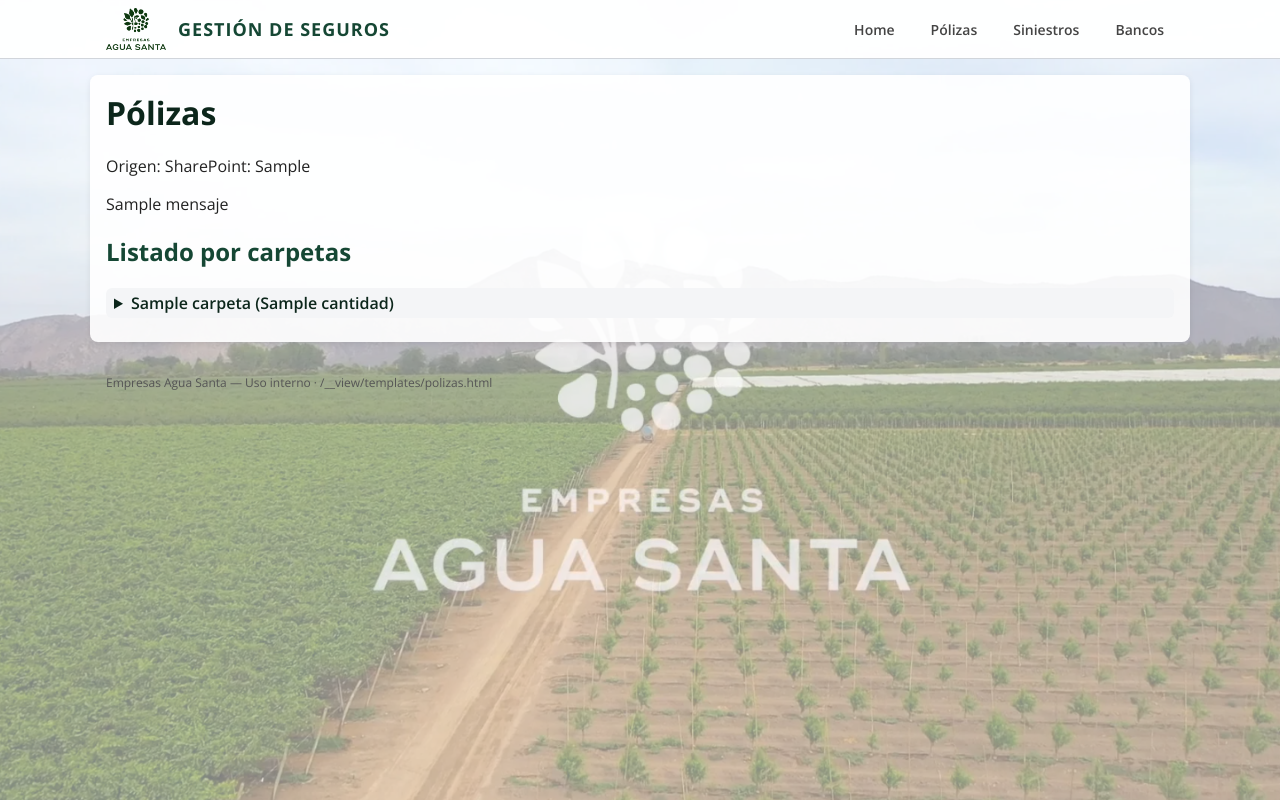
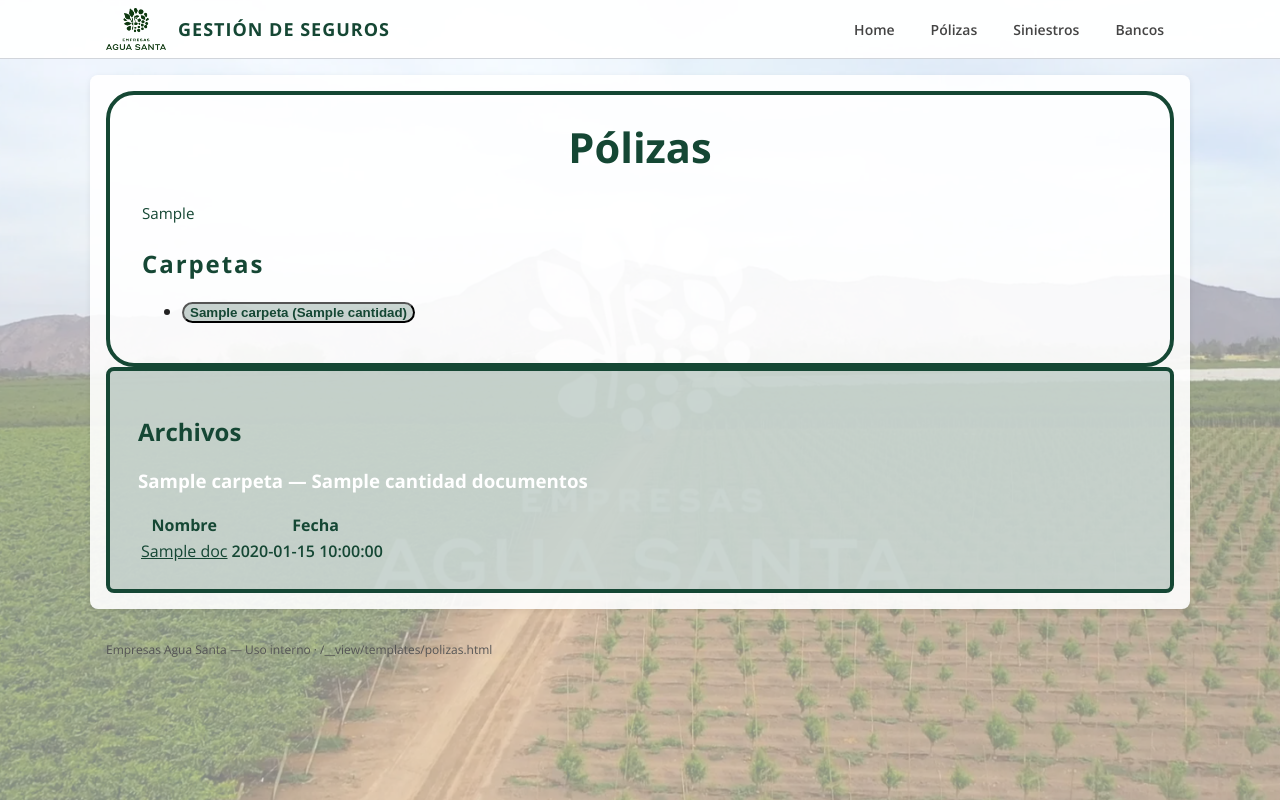
Before and after one commit to EdsonLazoAguaSanta/seguimiento_polizas, a FastAPI app: template templates/polizas.html in a window 1280 px wide. Run offline with FastAPI, Linux system fonts and the light colour scheme; the template is opened without the code that fills it: most values are stand-ins (such as "Sample title", 1, 10 or a date in 2020).

Commit message:
Update polizas.html

```diff
--- a/templates/polizas.html
+++ b/templates/polizas.html
@@ -3,51 +3,160 @@
 {% block title %}Pólizas{% endblock %}
 
 {% block content %}
-<div class="container mt-4">
+<style>
+  /* Marco grande izquierdo (todas las carpetas) */
+  .marco-carpetas {
+    border: 4px solid #154734;
+    border-radius: 28px;
+    padding: 24px 32px;
+    background-color: rgba(255, 255, 255, 0.12);
+  }
 
-  <h1 class="mb-3">Pólizas</h1>
-  <p class="text-muted">Origen: SharePoint: {{ ruta_base }}</p>
+  /* Viñeta derecha (listado de archivos) */
+  .vineta-archivos {
+    border: 4px solid #154734;
+    border-radius: 8px;
+    padding: 24px 28px;
+    /* velo verde al 52 %, deja ver el fondo */
+    background-color: rgba(21, 71, 52, 0.22);
+  }
 
-  {% if mensaje %}
-    <div class="alert alert-warning">{{ mensaje }}</div>
-  {% endif %}
+  .titulo-polizas {
+    color: #154734;
+    font-size: 2.6rem;
+    font-weight: 700;
+    text-align: center;
+  }
+
+  .texto-origen {
+    color: #154734;
+    font-size: 0.95rem;
+    margin-bottom: 24px;
+  }
+
+  .nav-carpetas .nav-link {
+    border-radius: 999px;
+    font-weight: 600;
+    color: #154734;
+    background-color: transparent;
+  }
+
+  .nav-carpetas .nav-link.active {
+    background-color: rgba(21, 71, 52, 0.22);
+    color: #154734;
+  }
+
+  .vineta-subtitulo,
+  .vineta-archivos h3,
+  .vineta-archivos th {
+    color: #154734;
+  }
+
+  .vineta-archivos td a {
+    color: #154734;
+  }
+</style>
+
+<div class="row g-4">
+  <!-- Marco izquierdo: Pólizas + carpetas -->
+  <div class="col-12 col-lg-4">
+    <div class="marco-carpetas">
+      <h1 class="titulo-polizas mb-3">
+        Pólizas
+      </h1>
+
+      <p class="texto-origen">
+        {{ ruta_base }}
+      </p>
+
+      <h2 class="h6 text-uppercase mb-3" style="color:#154734; letter-spacing:.08em;">
+        Carpetas
+      </h2>
 
       {% if polizas %}
-    <h2 class="h4 mt-4 mb-3">Listado por carpetas</h2>
-
-    <div class="mb-4">
+        <ul class="nav nav-pills flex-column nav-carpetas" id="carpetasTabs" role="tablist">
           {% for carpeta in polizas %}
-        <details class="mb-2">
-          <summary>
+            {% set tab_id = 'carpeta-' ~ loop.index %}
+            <li class="nav-item mb-1" role="presentation">
+              <button
+                class="nav-link w-100 text-start {% if loop.first %}active{% endif %}"
+                id="{{ tab_id }}-tab"
+                data-bs-toggle="tab"
+                data-bs-target="#{{ tab_id }}"
+                type="button"
+                role="tab"
+                aria-controls="{{ tab_id }}"
+                aria-selected="{{ 'true' if loop.first else 'false' }}"
+              >
                 {{ carpeta.carpeta }} ({{ carpeta.cantidad }})
-          </summary>
-          {% if carpeta.archivos %}
-            <ul class="mt-2">
-              {% for archivo in carpeta.archivos %}
-                <li>
-                  <a href="{{ archivo.url }}" target="_blank">
-                    {{ archivo.nombre }}
-                  </a>
-                  {% if archivo.fecha %}
-                    <span class="text-muted">– {{ archivo.fecha }}</span>
-                  {% endif %}
+              </button>
             </li>
           {% endfor %}
         </ul>
       {% else %}
-            <p class="text-muted mt-2 mb-0">No hay archivos en esta carpeta.</p>
+        <div class="alert alert-info mt-3">
+          No hay archivos en esta carpeta.
+        </div>
       {% endif %}
-        </details>
+    </div>
+  </div>
+
+  <!-- Viñeta derecha: archivos de la carpeta seleccionada -->
+  <div class="col-12 col-lg-8">
+    <div class="vineta-archivos">
+      <h2 class="h5 mb-3 vineta-subtitulo">
+        Archivos
+      </h2>
+
+      {% if polizas %}
+        <div class="tab-content" id="carpetasTabsContent">
+          {% for carpeta in polizas %}
+            {% set tab_id = 'carpeta-' ~ loop.index %}
+            <div
+              class="tab-pane fade {% if loop.first %}show active{% endif %}"
+              id="{{ tab_id }}"
+              role="tabpanel"
+              aria-labelledby="{{ tab_id }}-tab"
+            >
+              <h3 class="h6 mb-3" style="color:#ffffff; font-weight:700;">
+                {{ carpeta.carpeta }} — {{ carpeta.cantidad }} documento{{ 's' if carpeta.cantidad != 1 else '' }}
+              </h3>
+
+              {% if carpeta.archivos %}
+                <div class="table-responsive">
+                  <table class="table table-sm align-middle text-nowrap mb-0">
+                    <thead>
+                      <tr>
+                        <th scope="col">Nombre</th>
+                        <th scope="col" style="width: 170px;">Fecha</th>
+                      </tr>
+                    </thead>
+                    <tbody>
+                      {% for doc in carpeta.archivos %}
+                        <tr>
+                          <td>
+                            <a href="{{ doc.url }}" target="_blank">
+                              {{ doc.nombre }}
+                            </a>
+                          </td>
+                          <td>
+                            {% if doc.fecha %}
+                              <span style="color:#154734; font-weight:600;">{{ doc.fecha }}</span>
+                            {% endif %}
+                          </td>
+                        </tr>
+                      {% endfor %}
+                    </tbody>
+                  </table>
+                </div>
+              {% else %}
+               <span style="color:#154734; font-weight:600;">{{ doc.fecha }}</span>
+              {% endif %}
+            </div>
           {% endfor %}
         </div>
-
-  {% else %}
-    {% if not mensaje %}
-      <div class="alert alert-info">
-        No se encontraron pólizas para mostrar.
+      {% endif %}
     </div>
-    {% endif %}
-  {% endif %}
-
+  </div>
 </div>
 {% endblock %}
```
Lines whose indentation alone changed are shown as unchanged.
